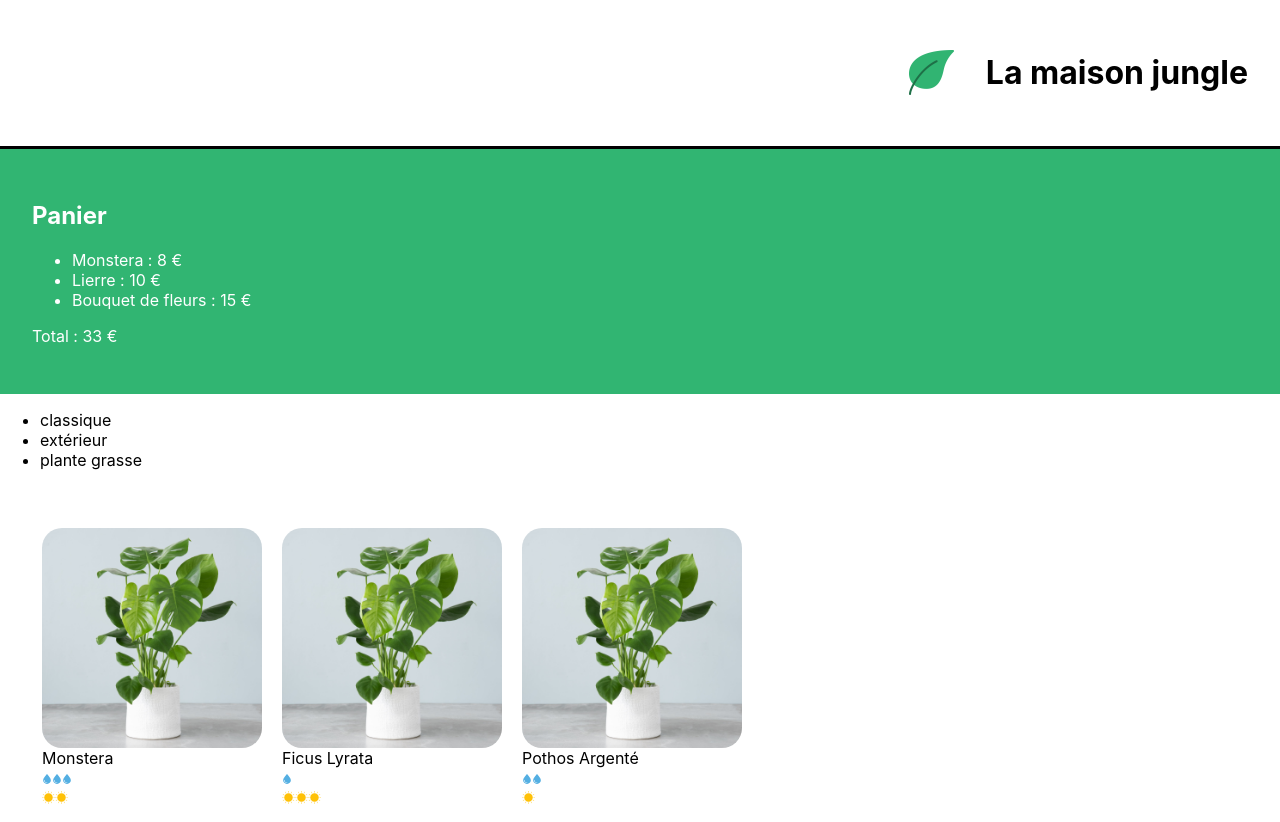
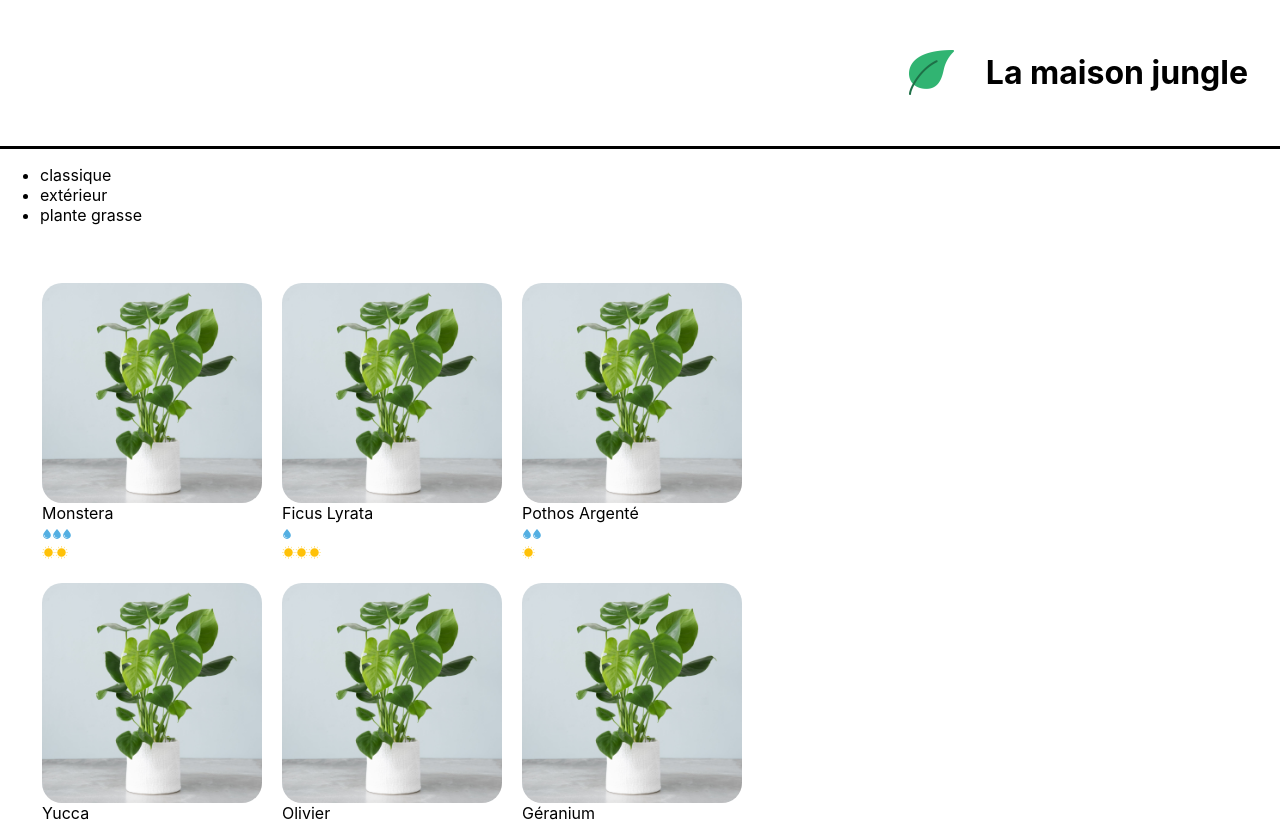
Before and after one commit to Vives-M/learning-react, a React (Create React App) app in the folder la-maison-jungle/: page / in a window 1280 px wide. Shown: the top 822 px of the page. Built offline with nearby package versions, Linux system fonts and the light colour scheme.

Commit message:
delete component cart and change title

```diff
--- a/la-maison-jungle/src/components/App.js
+++ b/la-maison-jungle/src/components/App.js
@@ -1,12 +1,16 @@
 import Banner from './Banner'
-import Cart from './Cart'
+// import Cart from './Cart'
+import logo from '../assets/logo.png'
 import ShoppingList from './ShoppingList';
 
 function App() {
   return (
   <div>
-    <Banner />
-    {<Cart />}
+    <Banner>
+      <img src={logo} alt='Logo La maison jungle' className='lmj-logo'/>
+      <h1 className='lmj-title'>La maison jungle</h1>
+    </Banner>
+    {/* {<Cart />} */}
     <ShoppingList />
 
   </div>)
```
